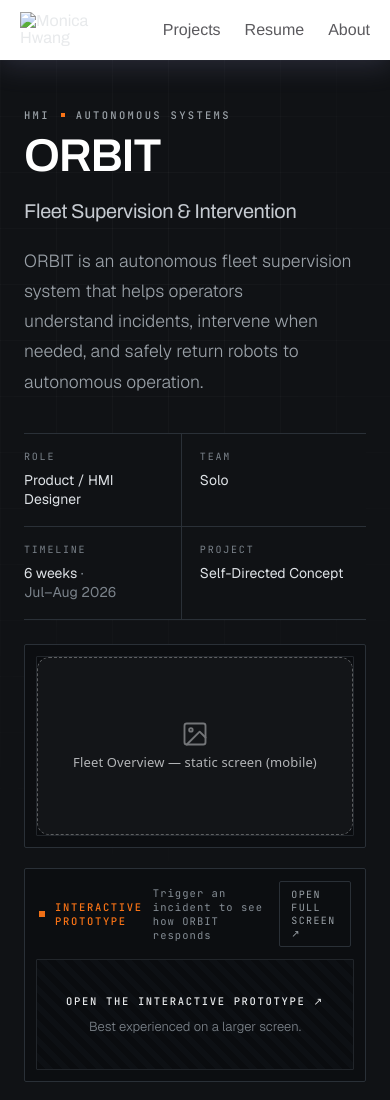
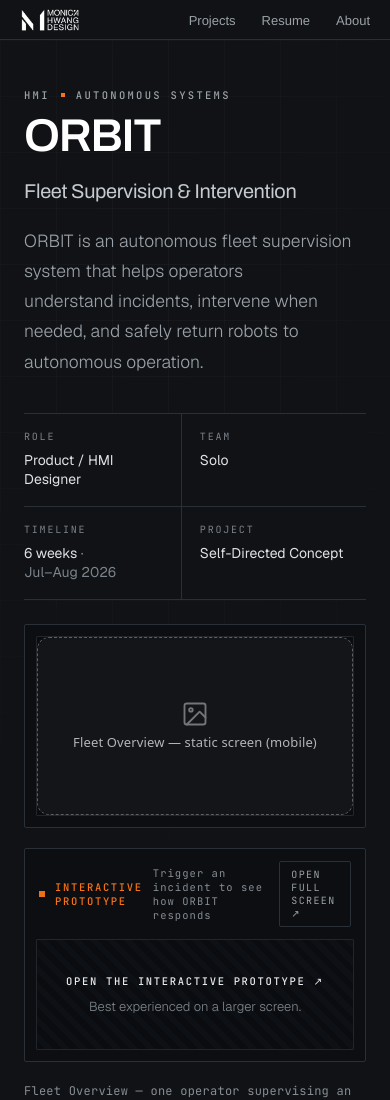
Before and after one commit to Dbswjd0612/monica-hmi-portfolio, a website: page orbit-framer/index.html in a window 390 px wide. Shown: the top 1100 px of the page. Drawn offline with nearby package versions, Linux system fonts and the light colour scheme; no server answers.

Commit message:
Update portfolio

```diff
--- a/css/orbit-framer.css
+++ b/css/orbit-framer.css
@@ -1,30 +1,41 @@
 /* orbit-framer only — Framer-portfolio navbar (measured from monicahwangportfolio.com).
-   Loaded AFTER /css/orbit.css on /orbit-framer/ only; /orbit never loads this file. */
+   Loaded AFTER /css/orbit.css on /orbit-framer/ only; /orbit never loads this file.
+   Framer breakpoints: desktop >=1440 · tablet 810–1439 · phone <=809 */
 
-/* fixed 60px white bar needs a content offset */
-body{padding-top:60px}
+:root{--fm-nav-h:70px}
+
+/* fixed bar needs a content offset */
+body{padding-top:var(--fm-nav-h)}
 
 .fm-nav{
   position:fixed;top:0;left:0;right:0;z-index:50;
-  height:60px;box-sizing:border-box;
-  background:#FFFFFF;
-  box-shadow:0 5px 29px rgba(153,153,211,.2);
+  height:var(--fm-nav-h);box-sizing:border-box;
+  background:#101215;
+  /* inset line instead of border so the bar height stays exact */
+  box-shadow:inset 0 -1px 0 #2A3037;
   display:flex;align-items:center;
-  padding:0 40px;
+  padding:0 60px;
 }
 .fm-nav a{text-decoration:none}
 .fm-logo{display:flex;align-items:center;flex:none}
-.fm-logo img{display:block;width:98px;height:36px;object-fit:contain}
+.fm-logo img{display:block;width:98px;height:36.4px;object-fit:contain}
 .fm-links{
   margin-left:auto;display:flex;align-items:center;gap:40px;
   font-family:'Graphik Regular','Helvetica Neue',Helvetica,Arial,sans-serif;
   font-size:17px;font-weight:400;letter-spacing:0;line-height:1;
 }
 /* explicit colors: orbit.css sets a{color:#E8EAEC} and a:hover{color:#F97316} globally */
-.fm-links a{color:rgb(91,90,94);transition:color .2s ease}
-.fm-links a:hover{color:#1d1d1f}
+.fm-links a{color:#9BA2A8;transition:color .2s ease}
+.fm-links a:hover{color:#E8EAEC}
 
-@media (max-width:560px){
-  .fm-nav{padding:0 20px}
-  .fm-links{gap:24px;font-size:16px}
+@media (max-width:1439.98px){
+  :root{--fm-nav-h:60px}
+  .fm-nav{padding:0 30px 0 26px}
 }
+
+@media (max-width:809.98px){
+  :root{--fm-nav-h:40px}
+  .fm-nav{padding:0 20px 0 18px}
+  .fm-logo img{width:61px;height:22.66px}
+  .fm-links{gap:26px;font-size:13px}
+}
--- a/orbit-framer/index.html
+++ b/orbit-framer/index.html
@@ -19,7 +19,7 @@
 <div style="--hl:#2A3037;--mut:#9BA2A8;--fnt:#868E96;--mono:'JetBrains Mono',ui-monospace,SFMono-Regular,monospace;--body:Geist,ui-sans-serif,system-ui,sans-serif;min-height:100vh;background:#101215;position:relative;overflow:hidden">
 
 <nav class="fm-nav">
-<a class="fm-logo" href="https://www.monicahwangportfolio.com/"><img src="/public/images/orbit-framer/monica-hwang-design-logo.png" alt="Monica Hwang Design"></a>
+<a class="fm-logo" href="https://www.monicahwangportfolio.com/"><img src="/public/images/orbit-framer/Monica%20Hwang%20Logo%20Framer_W.png" alt="Monica Hwang Design"></a>
 <div class="fm-links">
 <a href="https://www.monicahwangportfolio.com/">Projects</a>
 <a href="https://framerusercontent.com/assets/OWL6LWWQKkHH98CITReT8bQ8zQo.zip" target="_blank" download title="Download File">Resume</a>
```
Also changed, not shown: public/images/orbit-framer/Monica Hwang Logo Framer_W.png (added).
